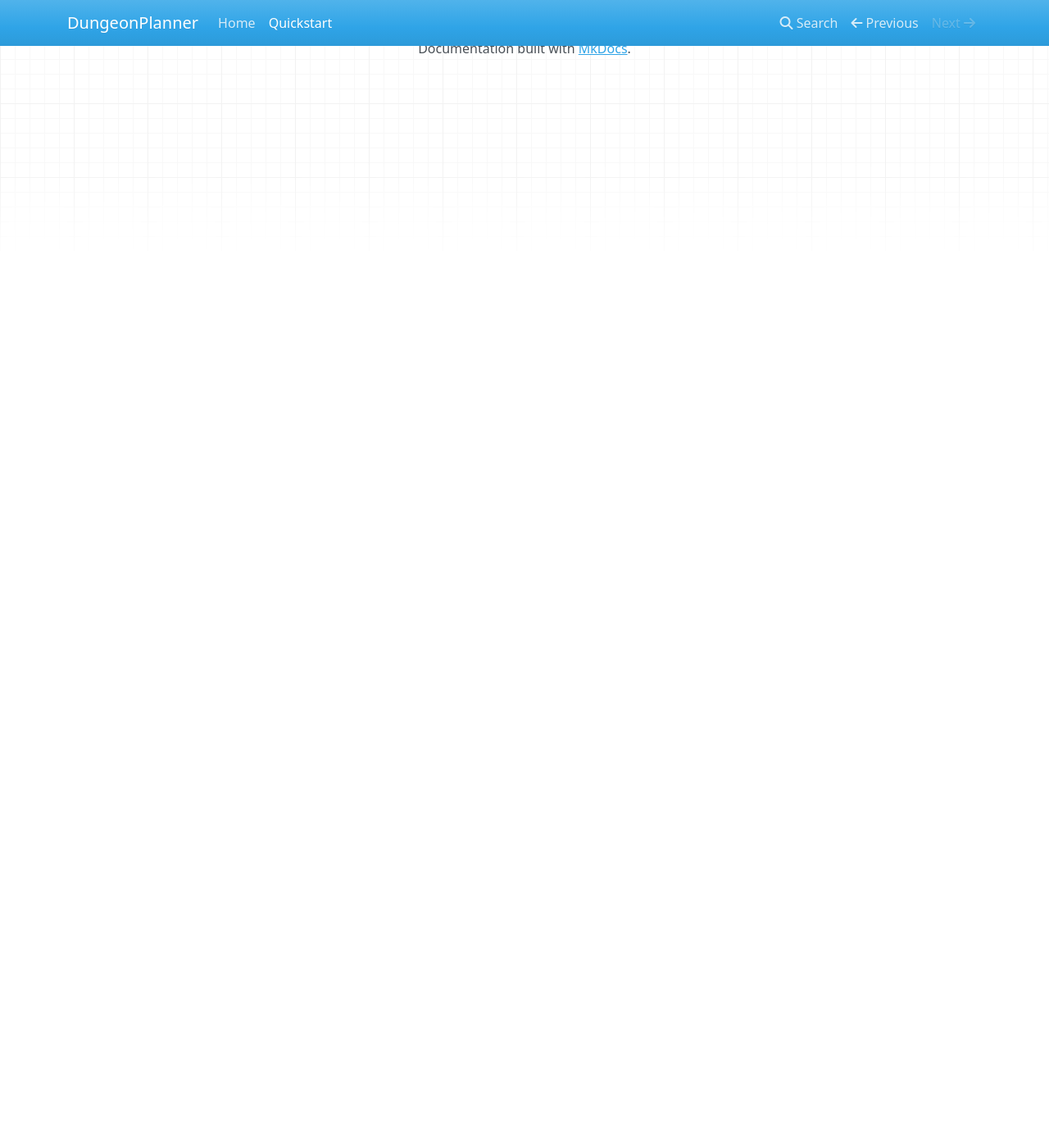
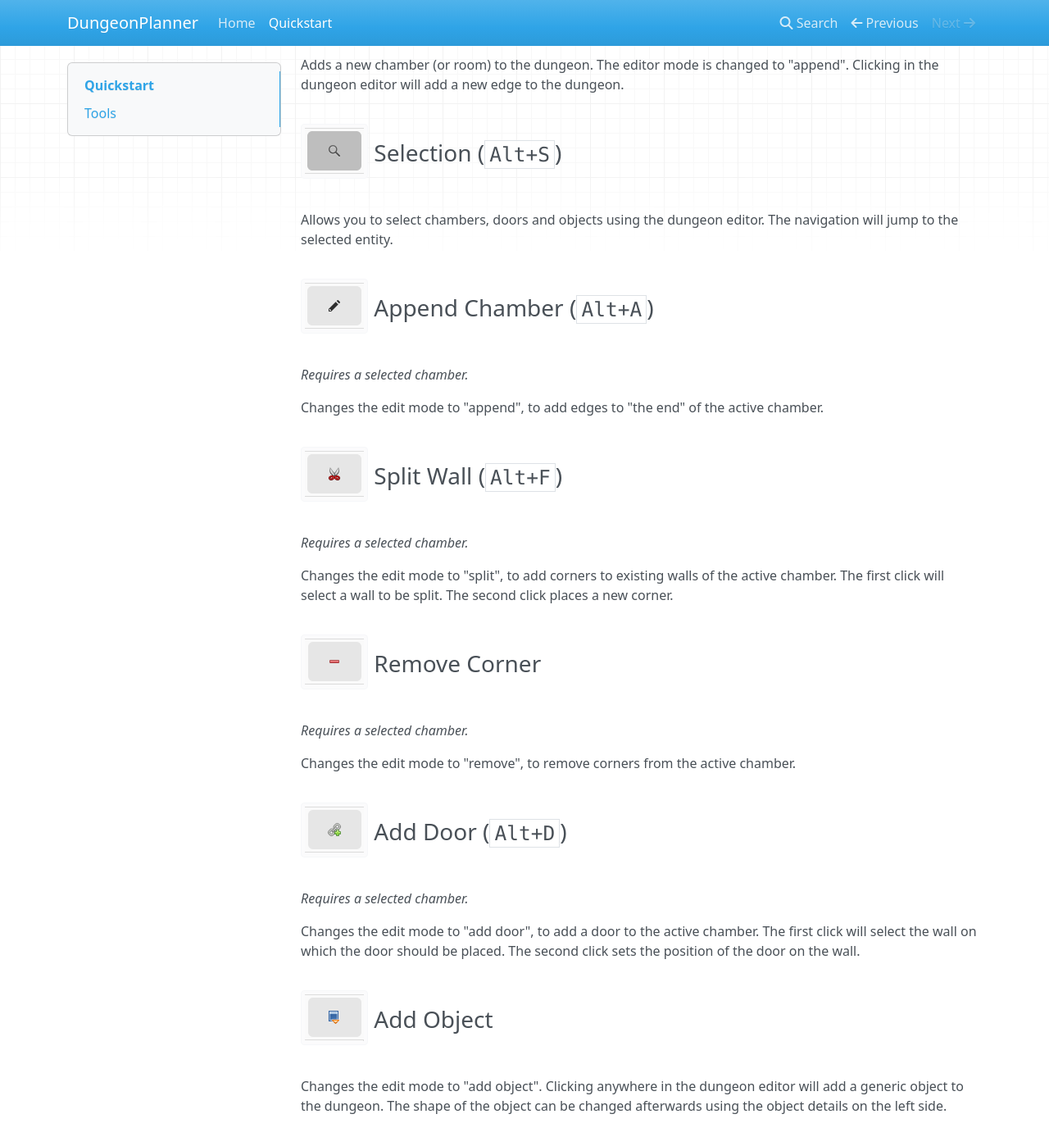
Before and after one commit to H4kor/dungeon-planner, an MkDocs documentation site: the page built from docs/docs/quickstart.md, in a window 1280 px wide and 1400 px high, scrolled down 476 px. Shown: the whole window at 82% size. Built offline with MkDocs 1.6.1, drawn with Linux system fonts in a browser that asks for light colours; nearby versions of some CDN libraries; before the commit the page ends 900 px from its top, so only the background shows below that; some of the changed text lies outside the part shown.

Commit message:
assets for documentation + tools description in quickstart

```diff
--- a/docs/docs/quickstart.md
+++ b/docs/docs/quickstart.md
@@ -1 +1,56 @@
 # Quickstart
+
+The editor is split into two parts.
+On the left you have the toolbox, navigation and object details.
+The dungeon editor where you can edit and see the layout of your dungeon is on the right.
+
+## Tools
+
+![The toolbox](assets/tools.png)
+
+The dungeon can be modified using these tools:
+
+### ![New Chamber](assets/tools/new_chamber.png) **New Chamber** (`Alt+C`)
+
+Adds a new chamber (or room) to the dungeon.
+The editor mode is changed to "append".
+Clicking in the dungeon editor will add a new edge to the dungeon.
+
+### ![Selection](assets/tools/selection.png) **Selection** (`Alt+S`)
+
+Allows you to select chambers, doors and objects using the dungeon editor.
+The navigation will jump to the selected entity.
+
+### ![Append Chamber](assets/tools/edit_chamber.png) **Append Chamber** (`Alt+A`)
+
+*Requires a selected chamber.*
+
+Changes the edit mode to "append", to add edges to "the end" of the active chamber.
+
+### ![Split Wall](assets/tools/split_wall.png) **Split Wall** (`Alt+F`)
+
+*Requires a selected chamber.*
+
+Changes the edit mode to "split", to add corners to existing walls of the active chamber.
+The first click will select a wall to be split.
+The second click places a new corner.
+
+### ![Remove Corner](assets/tools/remove_corner.png) **Remove Corner**
+
+*Requires a selected chamber.*
+
+Changes the edit mode to "remove", to remove corners from the active chamber.
+
+### ![Add Door](assets/tools/add_door.png) **Add Door** (`Alt+D`)
+
+*Requires a selected chamber.*
+
+Changes the edit mode to "add door", to add a door to the active chamber.
+The first click will select the wall on which the door should be placed.
+The second click sets the position of the door on the wall.
+
+### ![Add Object](assets/tools/add_object.png) **Add Object**
+
+Changes the edit mode to "add object".
+Clicking anywhere in the dungeon editor will add a generic object to the dungeon.
+The shape of the object can be changed afterwards using the object details on the left side.
```
Also changed, not shown: docs/docs/index.md (+3 -0 lines), docs/docs/assets/chamber.png (added), docs/docs/assets/door.png (added), docs/docs/assets/dungeon.png (added), docs/docs/assets/object.png (added), docs/docs/assets/tools.png (added), docs/docs/assets/tools/add_door.png (added), docs/docs/assets/tools/add_object.png (added), docs/docs/assets/tools/edit_chamber.png (added), docs/docs/assets/tools/new_chamber.png (added), docs/docs/assets/tools/remove_corner.png (added), docs/docs/assets/tools/selection.png (added), docs/docs/assets/tools/split_wall.png (added), 1 other file.
